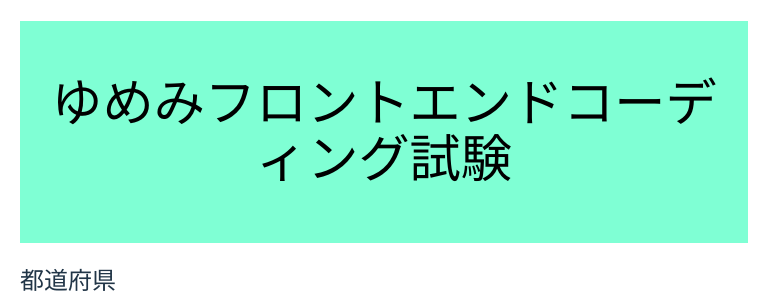
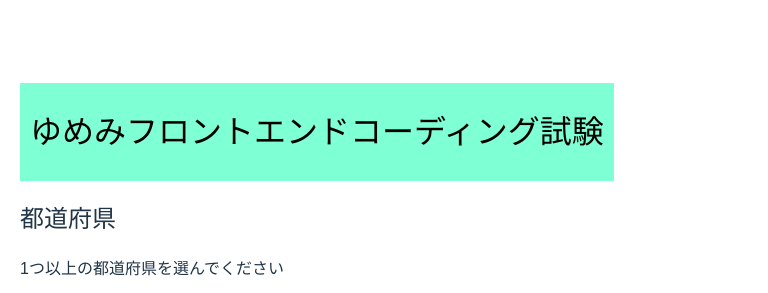
Before and after one commit to white160114/yumemi_frontend_test, a React (Vite) app: page / in a window 768 px wide. Shown: the top 293 px of the page. Built offline with nearby package versions, Linux system fonts and the light colour scheme; no server answers.

Commit message:
ヘッダーのレスポンシブ対応

```diff
--- a/src/styles/HomePage.css
+++ b/src/styles/HomePage.css
@@ -27,6 +27,16 @@
 
 @media (min-width: 768px) {
     .homepage-content {
-        flex-direction: column;
+        flex-direction: column; /* 横並びに変更 */
+        justify-content: space-between; /* 要素間のスペースを均等に */
     }
 }
+
+@media (max-width: 768px) {
+    .homepage-header {
+        padding: 10px; /* 小さい画面ではパディングを調整 */
+            h1{
+                font-size: 2em;
+            }
+    }
+}
```
